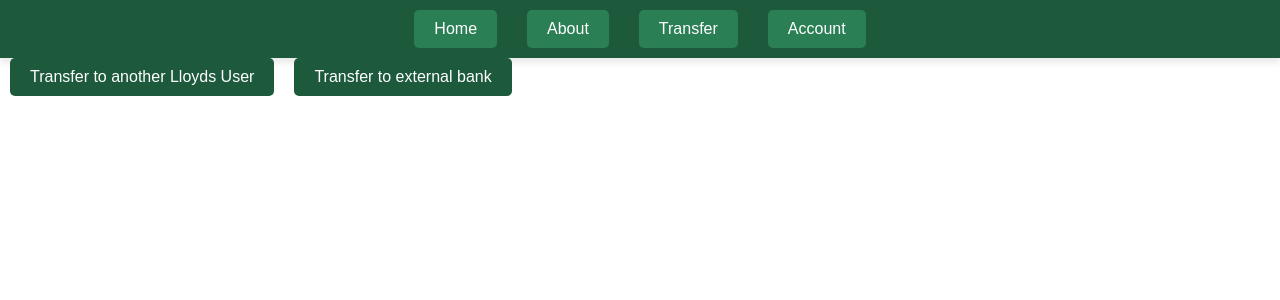
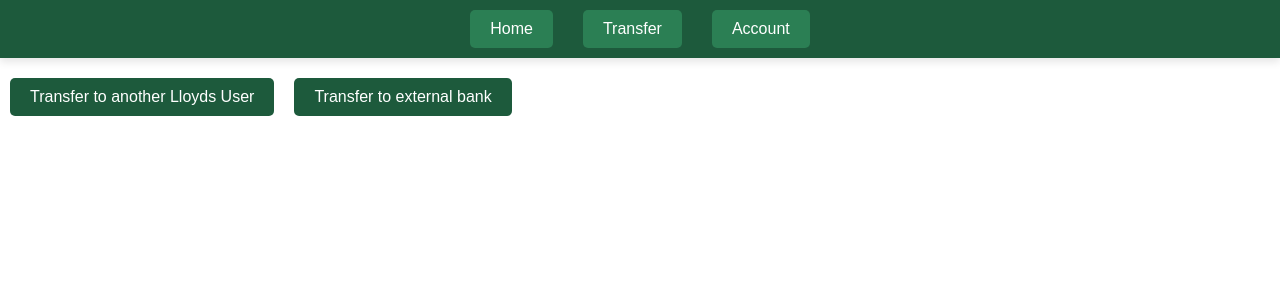
Before and after one commit to Lonyin-Chan/frontend-user, a React (Create React App) app: page /transfer in a window 1280 px wide. Shown: the top 300 px of the page. Built offline with nearby package versions, Linux system fonts and the light colour scheme.

Commit message:
Removed About button

```diff
--- a/src/App.js
+++ b/src/App.js
@@ -14,27 +14,11 @@
       justifyContent: 'center',
       gap: '10px',
       padding: '10px 0',
-      background: '#1d5a3c', // Lloyds Bank dark green color
-      boxShadow: '0 4px 8px rgba(0, 0, 0, 0.1)' // Adds a subtle shadow for depth
+      background: '#1d5a3c',
+      boxShadow: '0 4px 8px rgba(0, 0, 0, 0.1)'
     }}>
       <button
         onClick={() => navigate('/')}
-        style={{
-          padding: '10px 20px',
-          background: '#2b7f54', // A lighter green for buttons
-          color: 'white',
-          border: 'none',
-          borderRadius: '5px',
-          cursor: 'pointer',
-          transition: 'background 0.3s'
-        }}
-        onMouseEnter={(e) => e.target.style.background = '#3f9f73'} // Hover effect
-        onMouseLeave={(e) => e.target.style.background = '#2b7f54'} // Revert to normal
-      >
-        Home
-      </button>
-      <button
-        onClick={() => navigate('/about')}
         style={{
           padding: '10px 20px',
           background: '#2b7f54',
@@ -47,8 +31,24 @@
         onMouseEnter={(e) => e.target.style.background = '#3f9f73'}
         onMouseLeave={(e) => e.target.style.background = '#2b7f54'}
       >
+        Home
+      </button>
+      {/* <button
+        // onClick={() => navigate('/about')}
+        style={{
+          // padding: '10px 20px',
+          // background: '#2b7f54',
+          // color: 'white',
+          // border: 'none',
+          // borderRadius: '5px',
+          // cursor: 'pointer',
+          // transition: 'background 0.3s'
+        }}
+        onMouseEnter={(e) => e.target.style.background = '#3f9f73'}
+        onMouseLeave={(e) => e.target.style.background = '#2b7f54'}
+      >
         About
-      </button>
+      </button> */}
       <button
         onClick={() => navigate('/transfer')}
         style={{
--- a/src/pages/AccountPage.css
+++ b/src/pages/AccountPage.css
@@ -1,4 +1,3 @@
-/* src/pages/AccountPage.css */
 .account-page {
     font-family: 'Arial', sans-serif;
     padding: 20px;
--- a/src/pages/Home.css
+++ b/src/pages/Home.css
@@ -1,4 +1,3 @@
-/* src/pages/BankHomePage.css */
 .bank-homepage {
     font-family: 'Arial', sans-serif;
     margin: 0;
@@ -60,13 +59,13 @@
   }
 
   .about {
-    background-color: #e7f7e5; /* Light Green */
+    background-color: #e7f7e5;
     padding: 40px 20px;
     text-align: center;
   }
 
   .services {
-    background-color: #f9f9f9; /* Light Gray */
+    background-color: #f9f9f9;
     padding: 40px 20px;
   }
 
@@ -81,7 +80,7 @@
   }
 
   .testimonials {
-    background-color: #fff3e6; /* Light Orange */
+    background-color: #fff3e6;
     padding: 40px 20px;
     text-align: center;
   }
@@ -93,13 +92,13 @@
   }
 
   .contact {
-    background-color: #e7f7e5; /* Light Green */
+    background-color: #e7f7e5;
     padding: 40px 20px;
     text-align: center;
   }
 
   .footer {
-    background-color: #333; /* Dark Gray */
+    background-color: #333;
     color: white;
     text-align: center;
     padding: 20px 0;
--- a/src/pages/transfer.css
+++ b/src/pages/transfer.css
@@ -1,18 +1,20 @@
-
-
 button {
     padding: 10px 20px;
     font-size: 16px;
-    background-color: #1d5a3c; /* Green background */
+    background-color: #1d5a3c;
     color: white;
     border: none;
     border-radius: 5px;
     cursor: pointer;
     transition: background-color 0.3s;
-    margin: 0 10px; /* Adds horizontal spacing between buttons */
+    margin: 0 10px;
 }
 
-/* Button hover effect */
+
 button:hover {
-    background-color: #3f9f73; /* Darker green when hovered */
+    background-color: #3f9f73;
 }
+
+.TransferButton {
+    margin-top: 20px;
+}
--- a/src/pages/transfer.jsx
+++ b/src/pages/transfer.jsx
@@ -12,7 +12,7 @@
   };
 
   return (
-    <div>
+    <div className='TransferButton'>
       <button onClick={handleLloydsTransfer}>Transfer to another Lloyds User</button>
       <button onClick={handleExternalBankTransfer}>Transfer to external bank</button>
     </div>
```
